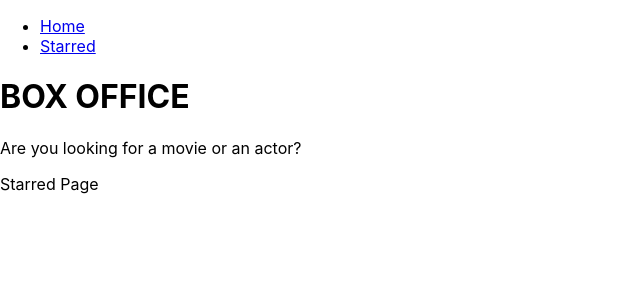
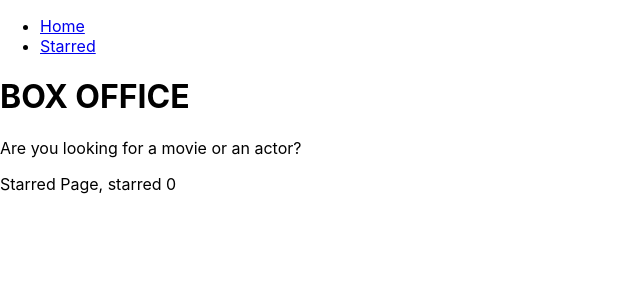
Before and after one commit to Avinash-Saini090/box_office_app, a React (Create React App) app: page /starred in a window 1280 px wide. Shown: the top 300 px of the page, without its empty margins (0-640 px from the left). Built offline with nearby package versions, Linux system fonts and the light colour scheme.

Commit message:
created useStarredShows custom hook. placed useStarredShows hook logic in a seperate file. tell user whether show is starred or not

```diff
--- a/src/components/shows/ShowCard.jsx
+++ b/src/components/shows/ShowCard.jsx
@@ -1,4 +1,4 @@
-const ShowCard = ({ name, image, id, summary, onStarMeClick }) => {
+const ShowCard = ({ name, image, id, summary, onStarMeClick, isStarred }) => {
 
     const summaryStripped = summary ? summary.split(" ").slice(0,10).join(' ').replace(/<.+?>/g,'') : 'No description ';
 
@@ -16,7 +16,9 @@
             <a href={`/show/${id}`} target="blank" rel="noreferrer">
                 Read more
             </a>
-            <button type="button" onClick={() => onStarMeClick(id) }>Star me</button>
+            <button type="button" onClick={() => onStarMeClick(id) }>
+                {isStarred ? 'Unstar me' : 'Star me'}
+            </button>
         </div>
     </div>
     );
--- a/src/components/shows/ShowGrid.jsx
+++ b/src/components/shows/ShowGrid.jsx
@@ -1,37 +1,8 @@
-import { useReducer, useEffect } from "react";
 import ShowCard from "./ShowCard";
-
-const usePersistedReducer = ( reducer, initialState, localStorageKey ) => {
-    const [state, dispatch] = useReducer(reducer, initialState, initial =>  {
-        const persistedValue = localStorage.getItem(localStorageKey);
-
-        return persistedValue ? JSON.parse(persistedValue) : initial ;
-    });
-
-    useEffect(() => {
-        localStorage.setItem(localStorageKey, JSON.stringify(state));
-    }, [state, localStorageKey]);
-
-    return [state, dispatch ];
-};
-
-const starredShowsReducer = (currentStarred, action) => {
-    switch(action.type) {
-        case 'STAR' :
-            return currentStarred.concat(action.showId);
-        case 'UNSTAR' :
-            return currentStarred.filter((showId) => showId !== action.showId);
-        default :
-        return currentStarred;
-    }
-}
+import { useStarredShows } from "../../lib/useStarredShows";
 
 const ShowGrid = ({ shows }) => {
-    const [starredShows, dispatchStarred ] = usePersistedReducer(
-        starredShowsReducer,
-        [],
-        'starredShows'
-    );
+    const [starredShows, dispatchStarred] = useStarredShows();
 
     const onStarMeClick = showId => {
         const isStarred = starredShows.includes(showId);
@@ -51,6 +22,7 @@
         image = {data.show.image ? data.show.image.medium : '/not-found-image.png'}
         summary = {data.show.summary}
         onStarMeClick = {onStarMeClick}
+        isStarred = {starredShows.includes(data.show.id)}
         />
         ))}
         </div>
--- /dev/null
+++ b/src/lib/useStarredShows.js
@@ -0,0 +1,34 @@
+import { useReducer, useEffect } from "react";
+
+const usePersistedReducer = ( reducer, initialState, localStorageKey ) => {
+    const [state, dispatch] = useReducer(reducer, initialState, initial =>  {
+        const persistedValue = localStorage.getItem(localStorageKey);
+
+        return persistedValue ? JSON.parse(persistedValue) : initial ;
+    });
+
+    useEffect(() => {
+        localStorage.setItem(localStorageKey, JSON.stringify(state));
+    }, [state, localStorageKey]);
+
+    return [state, dispatch ];
+};
+
+const starredShowsReducer = (currentStarred, action) => {
+    switch(action.type) {
+        case 'STAR' :
+            return currentStarred.concat(action.showId);
+        case 'UNSTAR' :
+            return currentStarred.filter((showId) => showId !== action.showId);
+        default :
+        return currentStarred;
+    }
+};
+
+export const useStarredShows = () => {
+    return usePersistedReducer(
+        starredShowsReducer,
+        [],
+        'starredShows'
+    );
+}
--- a/src/pages/Starred.jsx
+++ b/src/pages/Starred.jsx
@@ -1,4 +1,8 @@
+import { useStarredShows } from "../lib/useStarredShows";
+
 const Starred = () => {
-  return <div>Starred Page</div>;
+  const [starredShows] = useStarredShows();
+
+  return <div>Starred Page, starred {starredShows.length}</div>;
 };
 export default Starred;
```
